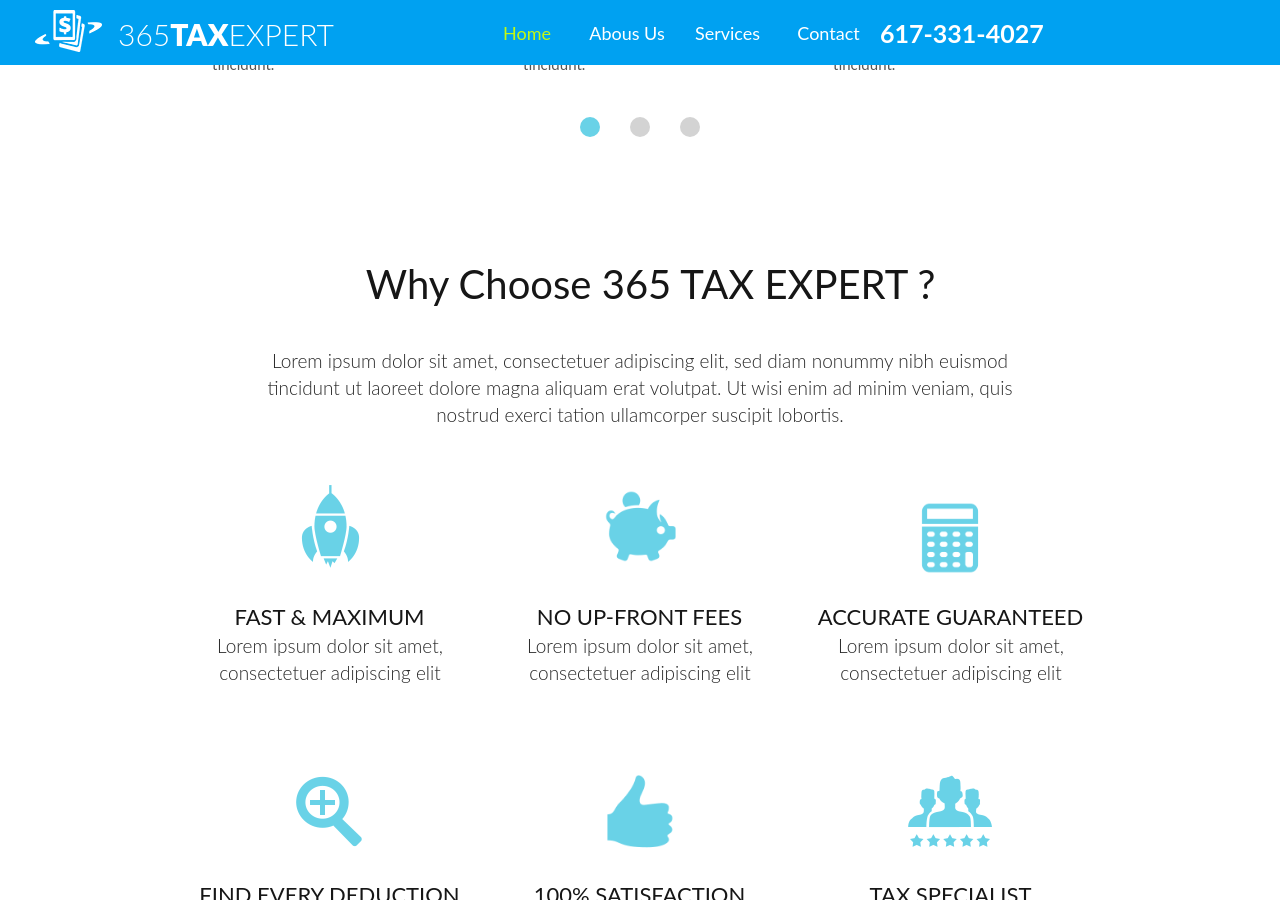
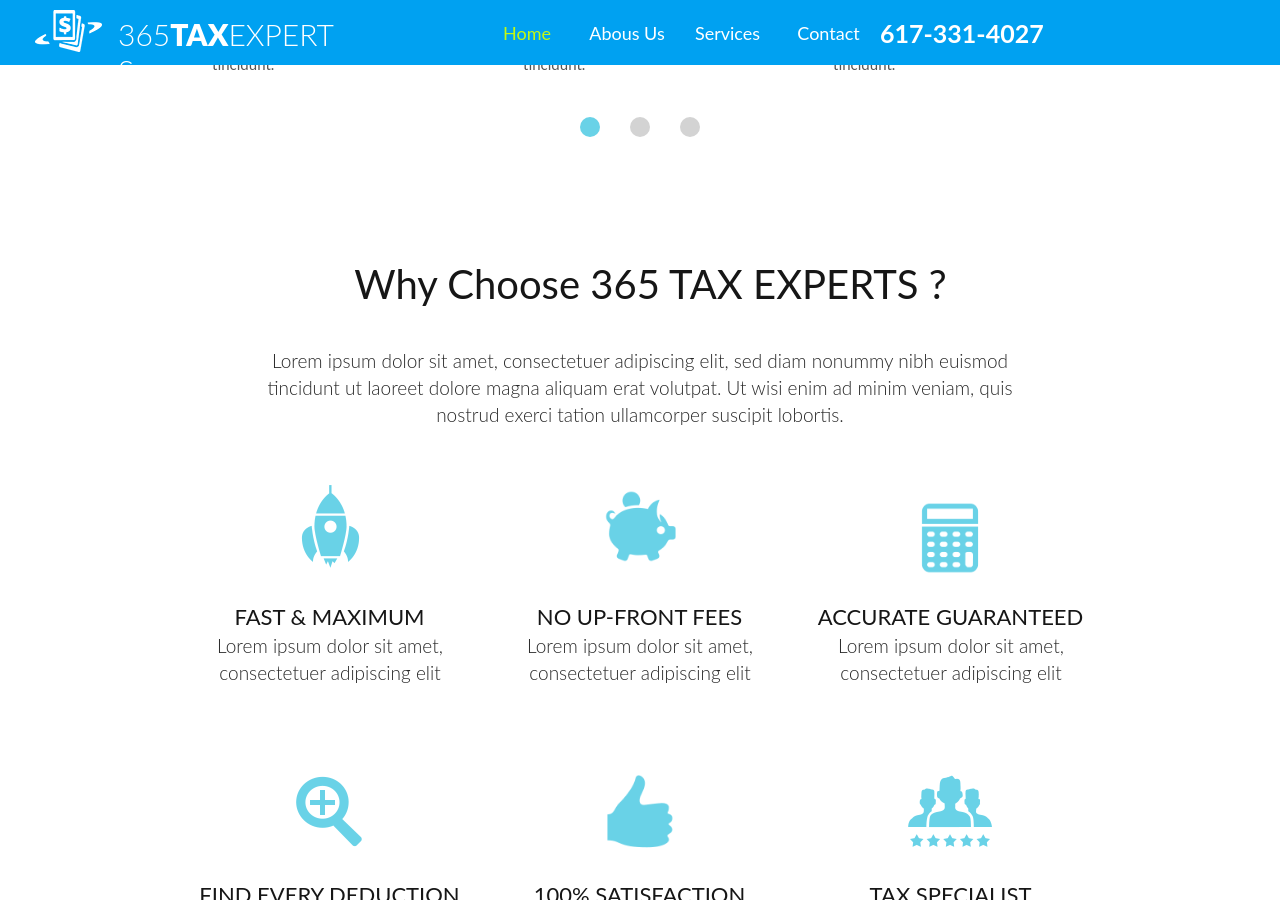
Before and after one commit to rdelphin/rdelphin.github.io, a Jekyll site: the page built from index.html, in a window 1280 px wide and 900 px high, scrolled down 1186 px. Built offline with Jekyll 4.4.1, drawn with Linux system fonts in a browser that asks for light colours; some of the changed text lies outside the part shown.

Commit message:
Add 's' to domain name

```diff
--- a/_layouts/default.html
+++ b/_layouts/default.html
@@ -30,7 +30,7 @@
      </div>
     </nav>
     <div class="clearfix pinned-colelem" id="u206-5"><!-- content -->
-     <p><span id="u206-2">365</span><span id="u206">TAX</span><span id="u206-2">EXPERT</span></p>
+     <p><span id="u206-2">365</span><span id="u206">TAX</span><span id="u206-2">EXPERTS</span></p>
     </div>
     <div class="clearfix colelem" id="pu75"><!-- group -->
      <div class="browser_width grpelem" id="u75-bw">
@@ -317,7 +317,7 @@
 
     <a class="anchor_item colelem" id="aboutus"></a>
     <div class="clearfix colelem" id="u3728-4"><!-- content -->
-     <p>Why Choose 365 TAX EXPERT ?</p>
+     <p>Why Choose 365 TAX EXPERTS ?</p>
     </div>
     <div class="clearfix colelem" id="u3873-4"><!-- content -->
      <p>Lorem ipsum dolor sit amet, consectetuer adipiscing elit, sed diam nonummy nibh euismod tincidunt ut laoreet dolore magna aliquam erat volutpat. Ut wisi enim ad minim veniam, quis nostrud exerci tation ullamcorper suscipit lobortis.</p>
```
Also changed, not shown: other parts of _layouts/default.html (+1 -1 lines).
